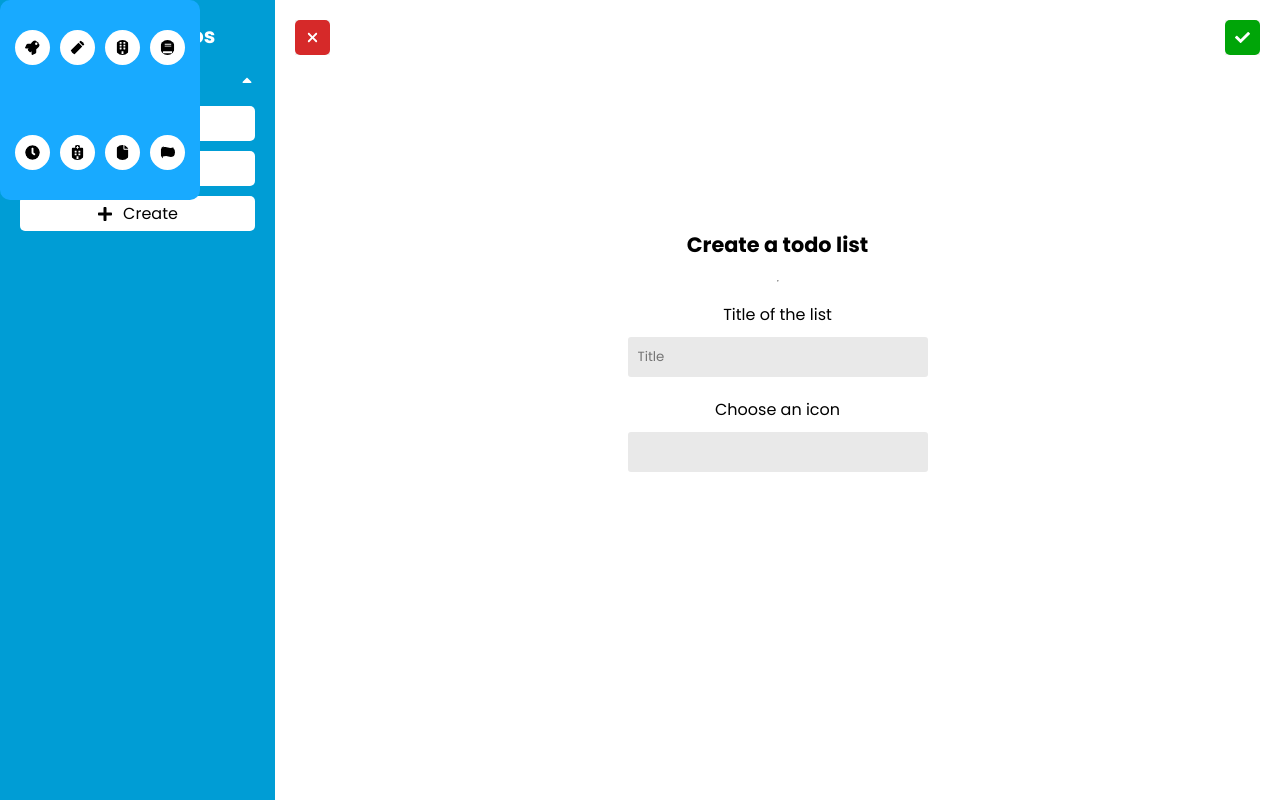
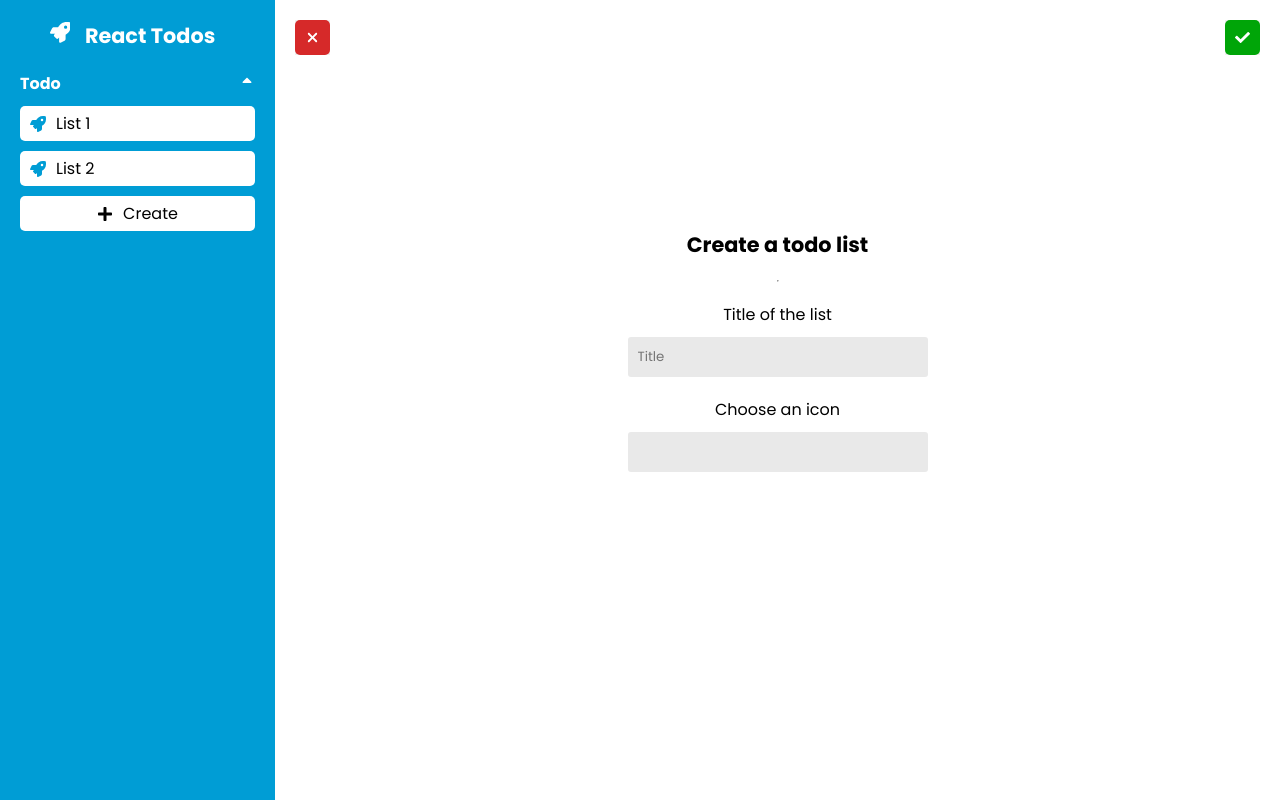
Before and after one commit to mafgit/react-todos, a React (Create React App) app: page /create-todo-list in a window 1280 px wide. Built offline with nearby package versions, Linux system fonts and the light colour scheme; the HTML template or start-up script is replaced by a standard one.

Commit message:
hid iconpicker

```diff
--- a/src/pages/CreateTodoList.jsx
+++ b/src/pages/CreateTodoList.jsx
@@ -27,7 +27,7 @@ const CreateTodoList = ({ edit }) => {
 
   return (
     <>
-      <IconPicker setIcon={setIcon} />
+      {/* <IconPicker setIcon={setIcon} /> */}
       <form
         className="create-form main"
         onSubmit={(e) => {
```
